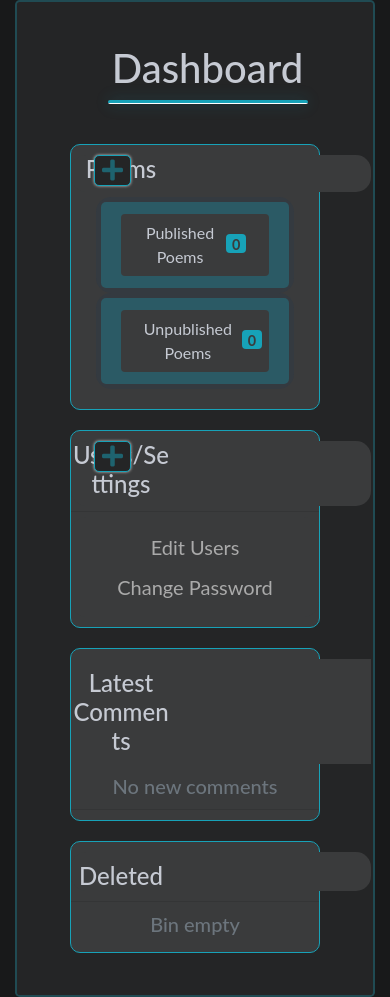
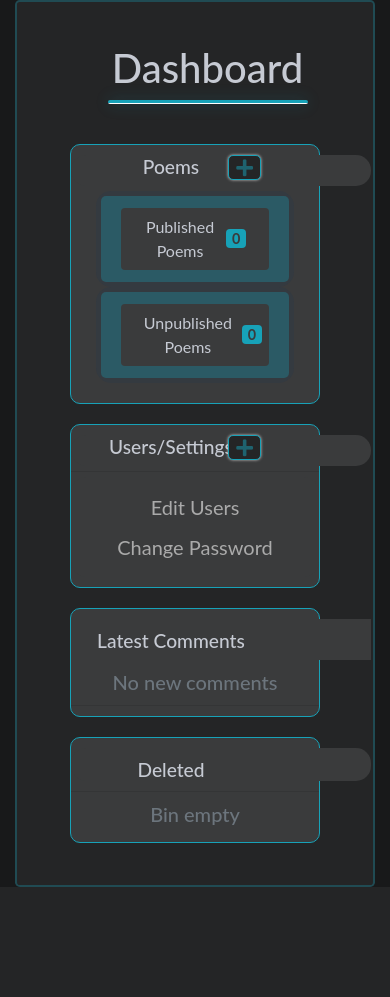
Before and after one commit to Dan2204/Phoenix-Poetry, a Flask app: page /dashboard in a window 390 px wide. Shown: the part 116-1113 px from the top of the page. After the commit the page ends 1003 px from the top, so only its background shows below. Run offline with Flask 2, Linux system fonts and the light colour scheme; a user stored in the database is signed in; data comes from the database, SQL or seed files in the repository; data that the repository does not hold is empty; some libraries are stand-ins or nearby versions.

Commit message:
Layout adjustments test 4

```diff
--- a/mattsmentalhealthpoetry/static/css/dashboard.css
+++ b/mattsmentalhealthpoetry/static/css/dashboard.css
@@ -577,7 +577,7 @@
   @media only screen and (max-width: 600px) {
 
     .user-list-dash #card-width {
-      max-width: 200px;
+      width: 200px;
       margin-bottom: 5px;
     }
 
@@ -588,8 +588,8 @@
     #admin-icon {
       /* color: var(--text-color); */
       position: relative;
-      /* font-size: 1.6rem; */
-      width: 100px;
+      font-size: 1.2rem;
+      width: 200px;
     }
 
     #admin-icon a {
@@ -603,7 +603,7 @@
       /* color: var(--color-third); */
       position: absolute;
       top: 0px;
-      right: 40px;
+      right: 10px;
     }
   }
 
```
